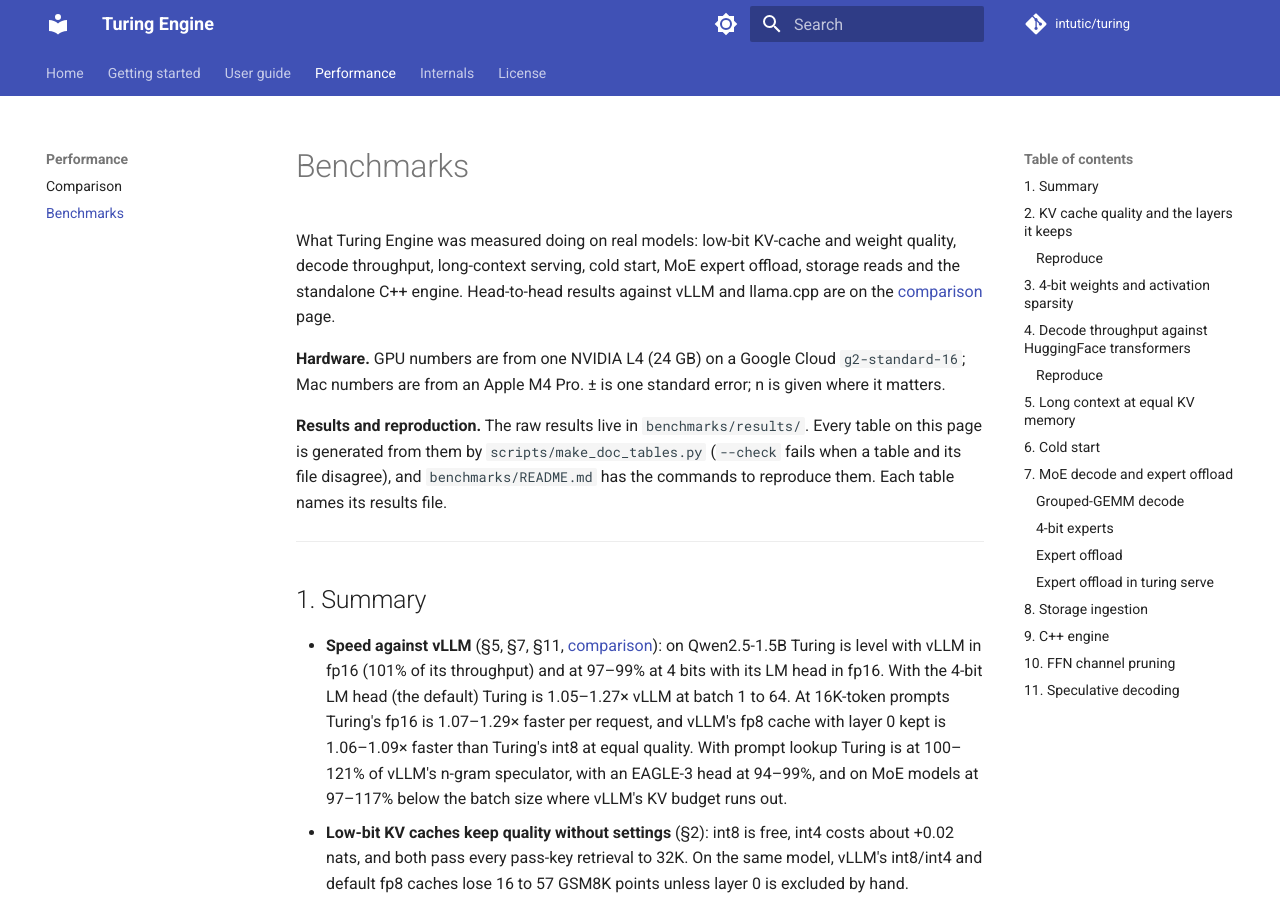
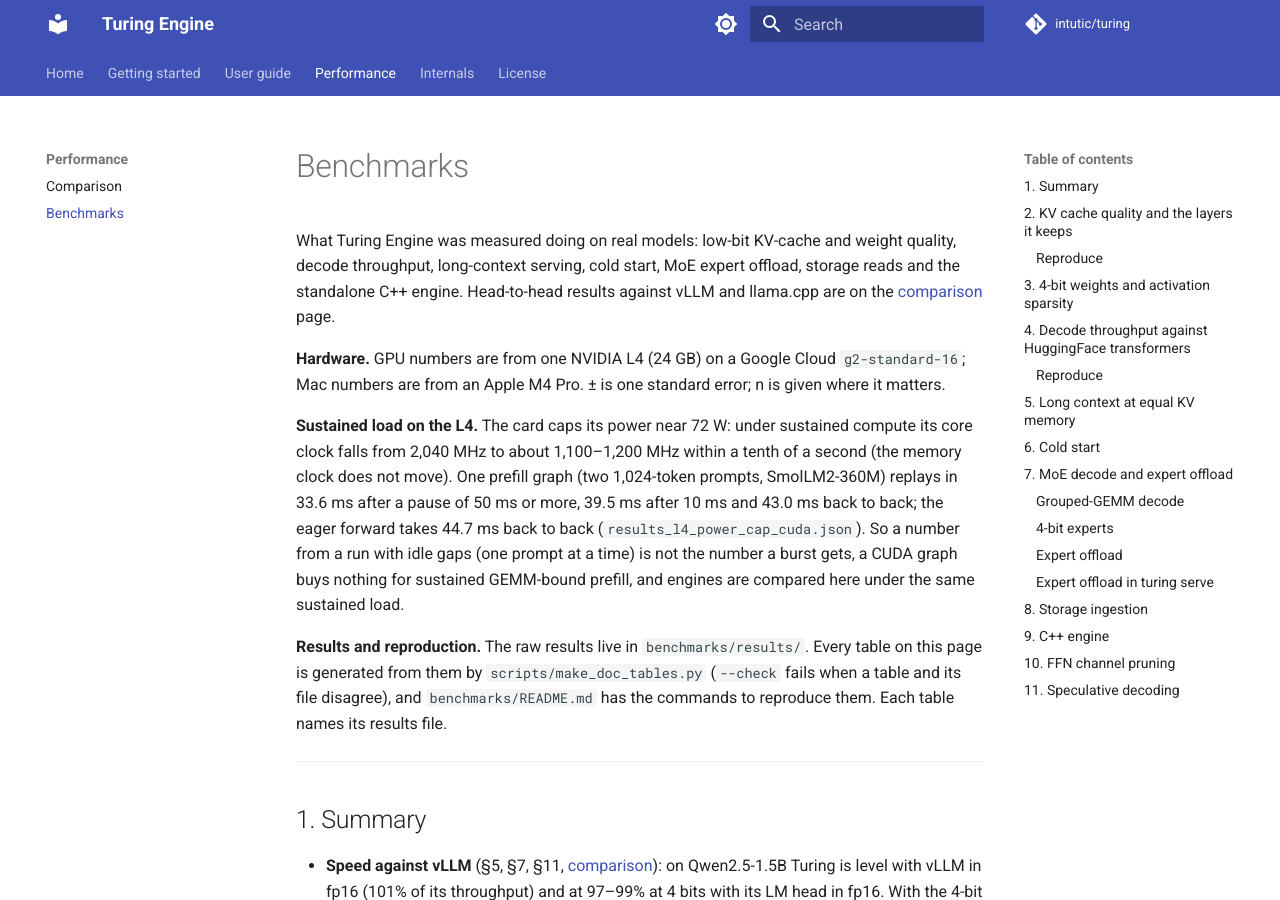
Before and after one commit to intutic/turing, an MkDocs documentation site: the page built from docs/benchmarks.md, in a window 1280 px wide and 900 px high. Built offline with MkDocs 1.6.1 and Material for MkDocs 9.7.7, drawn with Linux system fonts in a browser that asks for light colours; comment, search, counter and statistics services are not loaded.

Commit message:
Benchmarks: the L4's power cap under sustained load, measured
One prefill graph replayed back to back and after pauses, with the GPU's clocks and power sampled: 33.6 ms after 50 ms of pause, 43.0 ms back to back, the core clock at 1,100-1,200 MHz instead of 2,040 (results_l4_power_cap_cuda.json).

Signed-off-by: Ishan Gupta <ishangupta.ds@gmail.com>

Co-Authored-By: Claude Fable 5.2 <noreply@anthropic.com>

```diff
--- a/docs/benchmarks.md
+++ b/docs/benchmarks.md
@@ -6,6 +6,13 @@ results against vLLM and llama.cpp are on the [comparison](comparison.md) page.
 
 **Hardware.** GPU numbers are from one NVIDIA L4 (24 GB) on a Google Cloud `g2-standard-16`; Mac numbers are from an
 Apple M4 Pro. ± is one standard error; n is given where it matters.
+
+**Sustained load on the L4.** The card caps its power near 72 W: under sustained compute its core clock falls from
+2,040 MHz to about 1,100–1,200 MHz within a tenth of a second (the memory clock does not move). One prefill graph
+(two 1,024-token prompts, SmolLM2-360M) replays in 33.6 ms after a pause of 50 ms or more, 39.5 ms after 10 ms and
+43.0 ms back to back; the eager forward takes 44.7 ms back to back (`results_l4_power_cap_cuda.json`). So a number
+from a run with idle gaps (one prompt at a time) is not the number a burst gets, a CUDA graph buys nothing for
+sustained GEMM-bound prefill, and engines are compared here under the same sustained load.
 
 **Results and reproduction.** The raw results live in `benchmarks/results/`. Every table on this page is generated
 from them by `scripts/make_doc_tables.py` (`--check` fails when a table and its file disagree), and
```
Also changed, not shown: 1 other file.
